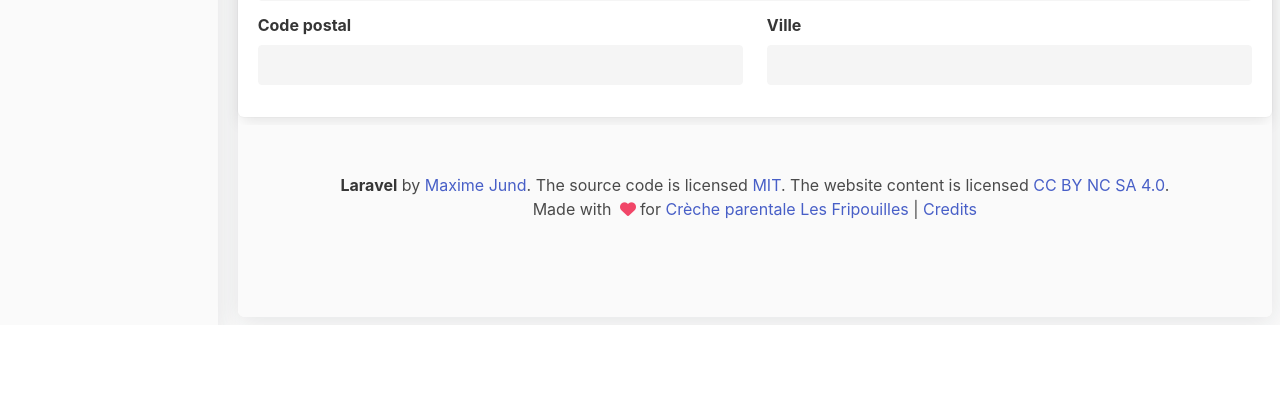
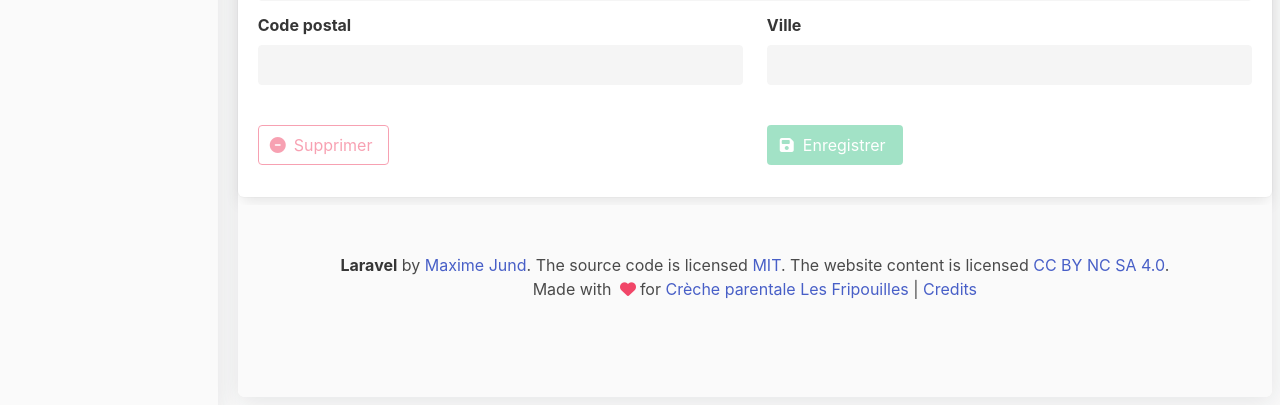
Before and after one commit to Maaaxime/filio, a Laravel app: template resources/views/childs/edit.blade.php in a window 1280 px wide. Shown: the part 805-1210 px from the top of the page. Before the commit the page ends 1130 px from the top, so only its background shows below. Run offline with Laravel 8, Linux system fonts and the light colour scheme; the template is opened without the code that fills it, so the values that code supplies are empty; some libraries are stand-ins or nearby versions.

Commit message:
Fix button float position.

```diff
--- a/resources/views/admin/users/edit.blade.php
+++ b/resources/views/admin/users/edit.blade.php
@@ -148,8 +148,8 @@
         @if (!$readonly)
             @can('user-mngt')
                 <div class="columns is-flex-direction-row-reverse pt-4">
-                    <div class="column field">
-                        <div class="control is-pulled-right">
+                    <div class="column field is-pulled-right">
+                        <div class="control">
                             {!! Form::button('<span class="icon is-small"><i class="fa-solid fa-floppy-disk"></i></span><span>' . __('message.save') . '</span>', ['class' => 'button is-success', 'type' => 'submit', 'name' => 'action', 'value' => 'save', 'disabled' => $readonly]) !!}
                         </div>
                     </div>
--- a/resources/views/childs/edit.blade.php
+++ b/resources/views/childs/edit.blade.php
@@ -330,8 +330,8 @@
 
         @if (!$readonly)
         <div class="columns is-flex-direction-row-reverse pt-4">
-            <div class="column field">
-                <div class="control is-pulled-right">
+            <div class="column field is-pulled-right">
+                <div class="control">
                     {!! Form::button('<span class="icon is-small"><i class="fa-solid fa-floppy-disk"></i></span><span>' . __('message.save') . '</span>', ['class' => 'button is-success', 'type' => 'submit', 'name' => 'action', 'value' => 'save', 'disabled' => $readonly]) !!}
                 </div>
             </div>
```
